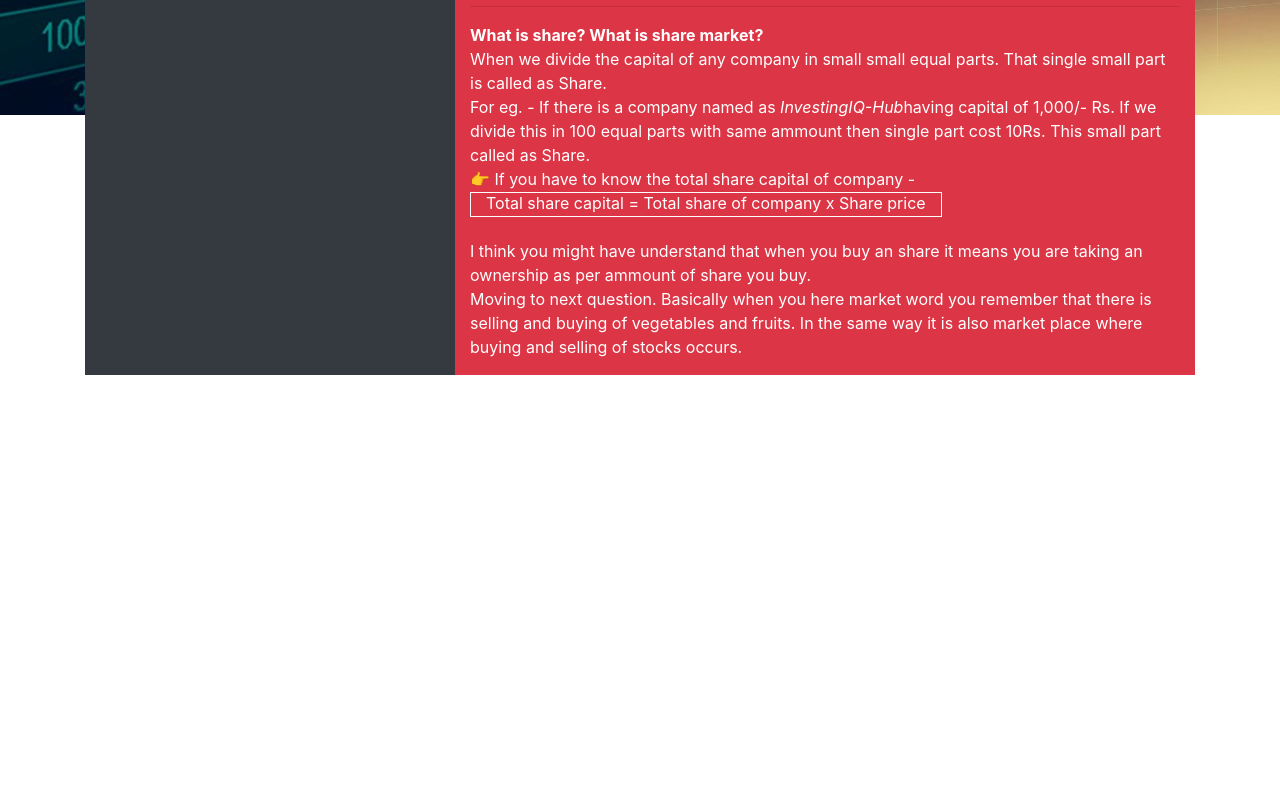
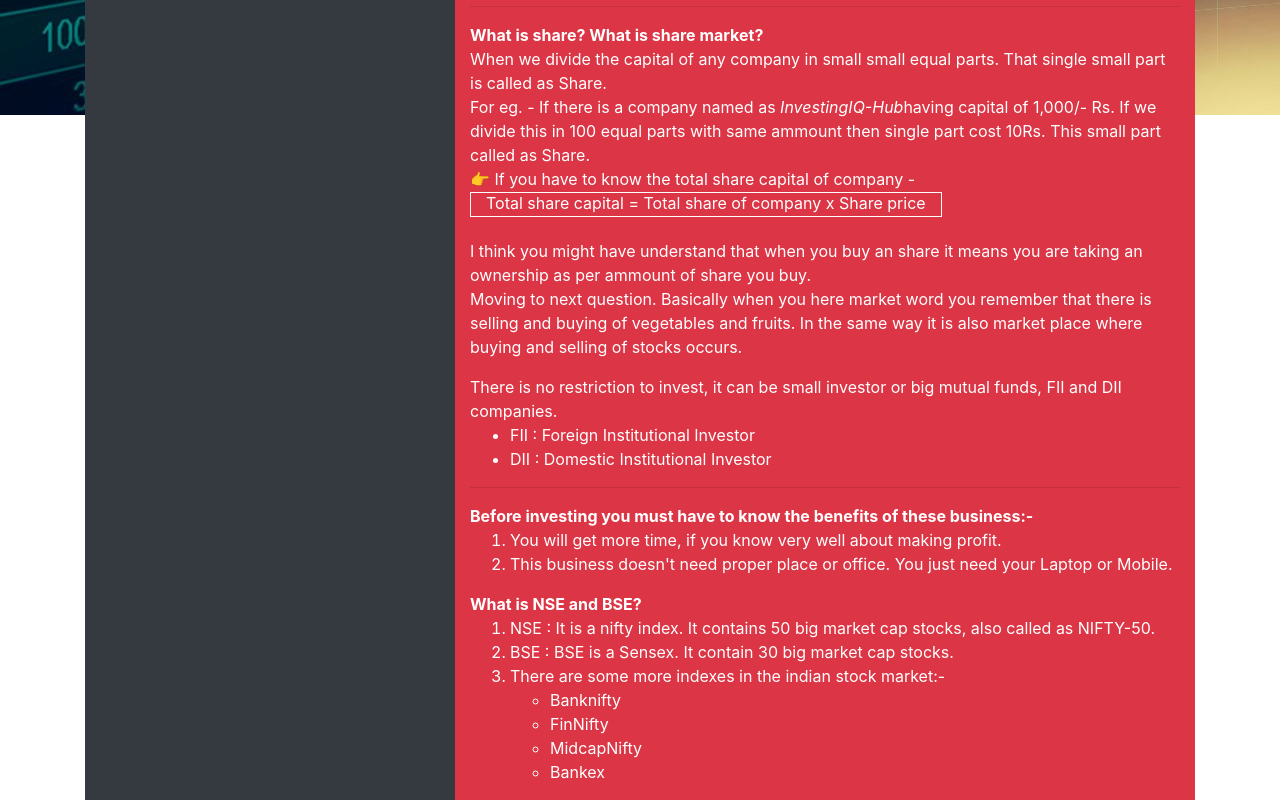
Before and after one commit to Mechboyshyam/InvestingIQ-Hub, a React (Create React App) app in the folder client/: page /blogs in a window 1280 px wide. Shown: the part 653-1453 px from the top of the page. Before the commit the page ends 1028 px from the top, so only its background shows below. Built offline with nearby package versions, Linux system fonts and the light colour scheme.

Commit message:
info added

```diff
--- a/client/src/Component/Navbar/Navbar.css
+++ b/client/src/Component/Navbar/Navbar.css
@@ -3,10 +3,6 @@
     /* background: #000; */
 }
 
-/* .search-box{
-    padding-left: 08rem;
-} */
-
 .nav-font-color{
     color: white ;
 }
--- a/client/src/Views/Information/Page1.js
+++ b/client/src/Views/Information/Page1.js
@@ -23,9 +23,9 @@ export class Page1 extends PureComponent {
                 Investing in Stock Market from basic to advanace."
               </h4>
               <p>
-                {'\t'} Do you ever have que in your mind that who can invest? Is there
-                any criteria for investing? How to invest? Few people say share
-                market is gambling, really? You will get all ans of the
+                {"\t"} Do you ever have que in your mind that who can invest? Is
+                there any criteria for investing? How to invest? Few people say
+                share market is gambling, really? You will get all ans of the
                 questions listed here and also the questions in your mind.
               </p>{" "}
               <hr />
@@ -56,6 +56,43 @@ export class Page1 extends PureComponent {
                 fruits. In the same way it is also market place where buying and
                 selling of stocks occurs.
               </p>
+              <p>
+              There is no restriction to invest, it can be small investor or big
+              mutual funds, FII and DII companies.
+              <ul>
+                <li>FII : Foreign Institutional Investor</li>
+                <li>DII : Domestic Institutional Investor</li>
+              </ul>
+              </p> <hr />
+
+              <span>
+                <b>Before investing you must have to know the benefits of these business:-</b>
+                <ol>
+                  <li>You will get more time, if you know very well about making profit. </li>
+                  <li>This business doesn't need proper place or office. You just need your Laptop or Mobile.</li>
+                </ol>
+              </span>
+              {/* what is nse and bse */}
+              <p>
+                <b>What is NSE and BSE?</b>
+                <ol>
+                  <li>
+                    NSE : It is a nifty index. It contains 50 big market cap stocks, also called as NIFTY-50.
+                  </li>
+                  <li>
+                    BSE : BSE is a Sensex. It contain 30 big market cap stocks.
+                  </li>
+                  <li>
+                    There are some more indexes in the indian stock market:-
+                    <ul>
+                      <li>Banknifty</li>
+                      <li>FinNifty</li>
+                      <li>MidcapNifty</li>
+                      <li>Bankex</li>
+                    </ul>
+                  </li>
+                </ol>
+              </p>
             </div>
           </div>
         </div>
```
